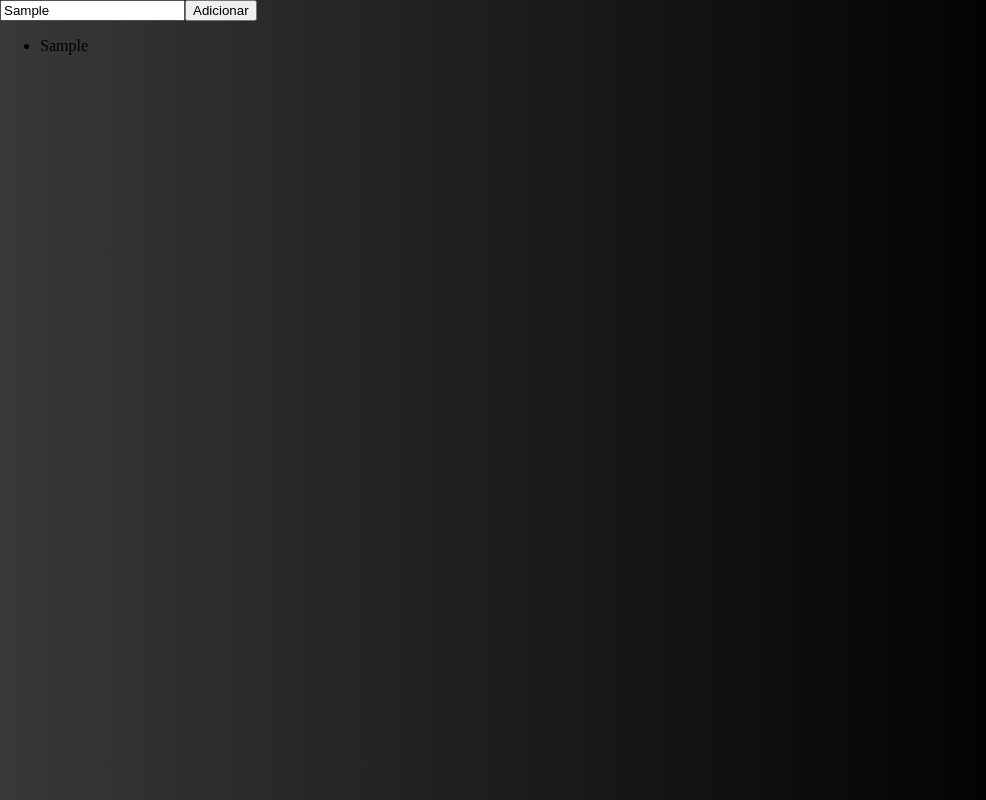
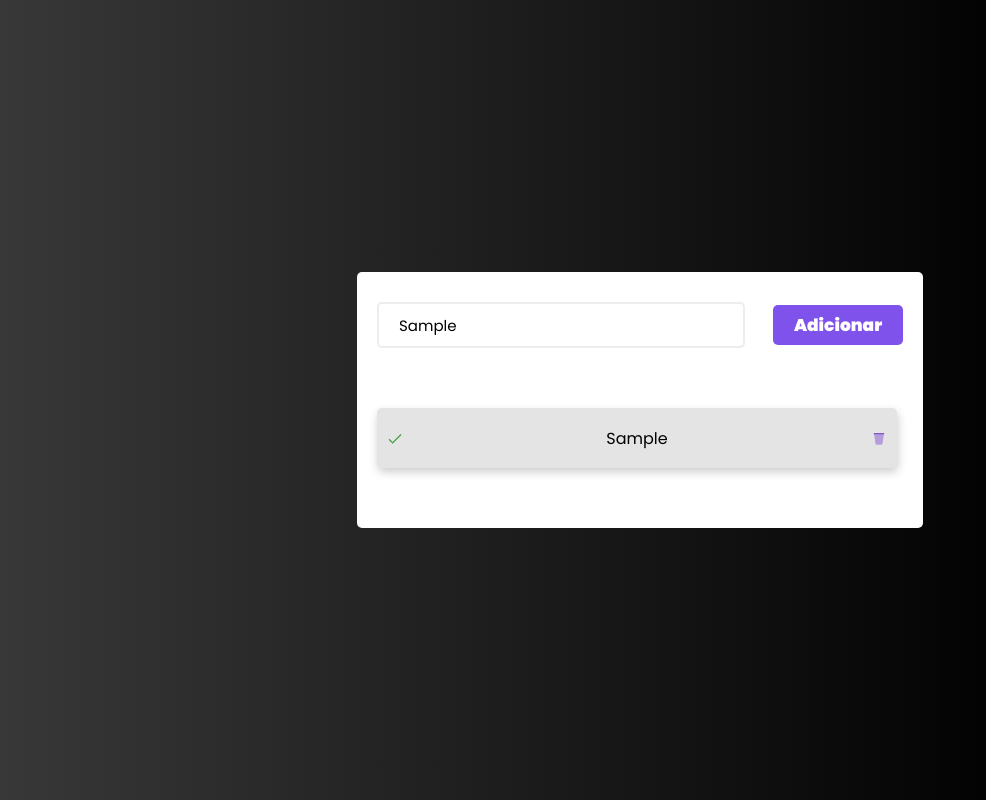
Before and after one commit to W-Carlos/todo-list-react, a React (Vite) app: page / in a window 1280 px wide. Both pictures are taken after typing "Sample" into the empty fields and a click on the button "Adicionar". Shown: the whole page, without its empty margins (0-986 px from the left). Built offline with nearby package versions, Linux system fonts and the light colour scheme.

Commit message:
Finalizing application styling

```diff
--- a/index.html
+++ b/index.html
@@ -5,6 +5,7 @@
     <link rel="icon" type="image/svg+xml" href="/vite.svg" />
     <meta name="viewport" content="width=device-width, initial-scale=1.0" />
     <title>To Do List</title>
+    <link rel="preconnect" href="https://fonts.googleapis.com"><link rel="preconnect" href="https://fonts.gstatic.com" crossorigin><link href="https://fonts.googleapis.com/css2?family=Poppins:wght@400;900&display=swap" rel="stylesheet">
   </head>
   <body>
     <div id="root"></div>
--- a/package.json
+++ b/package.json
@@ -11,6 +11,7 @@
   "dependencies": {
     "react": "^18.2.0",
     "react-dom": "^18.2.0",
+    "react-icons": "^4.7.1",
     "styled-components": "^5.3.6",
     "uuid": "^9.0.0"
   },
--- a/src/App.jsx
+++ b/src/App.jsx
@@ -1,35 +1,42 @@
 import React, { useState } from "react";
 import { v4 as uuidv4 } from "uuid";
-import { Container } from './styles'
+import { Container, ContainerItems, Input, Button, ListItem } from "./styles";
+import { FcEmptyTrash, FcCheckmark } from "react-icons/fc";
 
 function App() {
-  const [list, setList] = useState([]) // Estado que guarda a lista completa
-  const [inputTask, setInputTask] = useState('') // Estado que guarda o valor do input
+  const [list, setList] = useState([]); // Estado que guarda a lista completa
+  const [inputTask, setInputTask] = useState(""); // Estado que guarda o valor do input
 
   // Função para salvar o valor digitado no input
   function inputChange(event) {
-    setInputTask(event.target.value)
+    setInputTask(event.target.value);
   }
 
   // Função para adicionar o valor digitado na lista
   function addTask() {
-    setList([ ...list, { id: uuidv4(), task: inputTask } ])
+    setList([...list, { id: uuidv4(), task: inputTask }]);
   }
 
   return (
     <Container>
-      <input
+      <ContainerItems>
+        <Input
           onChange={inputChange}
           type="text"
           placeholder="O que tenho que fazer..."
         />
-      <button onClick={addTask}>Adicionar</button>
+        <Button onClick={addTask}>Adicionar</Button>
 
         <ul>
-        {list.map((listItem) => {
-          return <li key={listItem.id}>{listItem.task}</li>;
-        })}
+          {list.map((item) => (
+             <ListItem>
+              <FcCheckmark />
+              <li key={item.id}>{item.task}</li>
+              <FcEmptyTrash />
+            </ListItem>
+          ))}
         </ul>
+      </ContainerItems>
     </Container>
   );
 }
--- a/src/globalStyles.js
+++ b/src/globalStyles.js
@@ -5,7 +5,10 @@
         margin: 0;
         padding: 0;
         box-sizing: border-box;
-        outline: none;
+    }
+
+    * {
+        font-family: 'Poppins', sans-serif;
     }
 `
 
--- a/src/styles.js
+++ b/src/styles.js
@@ -1,7 +1,75 @@
 import styled from "styled-components";
 
 export const Container = styled.div`
+    background: linear-gradient(90deg, #383838 0%, #000000 81.25%);
+
     width: 100vw;
     height: 100vh;
-    background: linear-gradient(90deg, #383838 0%, #000000 81.25%);
+    display: flex;
+    justify-content: center;
+    align-items: center;
 `
+
+export const ContainerItems = styled.div`
+    background: #fff;
+    padding: 30px 20px;
+    border-radius: 5px;
+
+    ul {
+        padding: 0;
+        margin-top: 60px;
+    }
+`
+
+export const Input = styled.input`
+    width: 342px;
+    height: 40px;
+    border: 2px solid rgba(209, 211, 212, 0.4);
+    border-radius: 5px;
+    outline: none;
+    padding-left: 20px;
+    margin-right: 28px;
+
+    font-style: normal;
+    font-weight: 400;
+    font-size: 15px;
+    line-height: 18px;
+
+    color: #000000;
+`
+
+export const Button = styled.button`
+    width: 130px;
+    height: 40px;
+
+    background: #8052EC;
+    border-radius: 5px;
+
+    font-style: normal;
+    font-weight: 900;
+    font-size: 17px;
+    line-height: 2px;
+
+    color: #FFFFFF;
+    cursor: pointer;
+    border: none;
+`
+
+export const ListItem = styled.div`
+    width: 500px;
+    height: 60px;
+    margin-bottom: 30px;
+    padding: 0 10px;
+
+    display: flex;
+    align-items: center;
+    justify-content: space-between;
+
+    background: #E4E4E4;
+    box-shadow: 1px 4px 10px rgba(0, 0, 0, 0.2);
+    border-radius: 5px;
+
+    li {
+        list-style: none;
+    }
+`
```
Also changed, not shown: 1 other file (tests, documents, lock files or other folders). Lines whose indentation alone changed are shown as unchanged.
